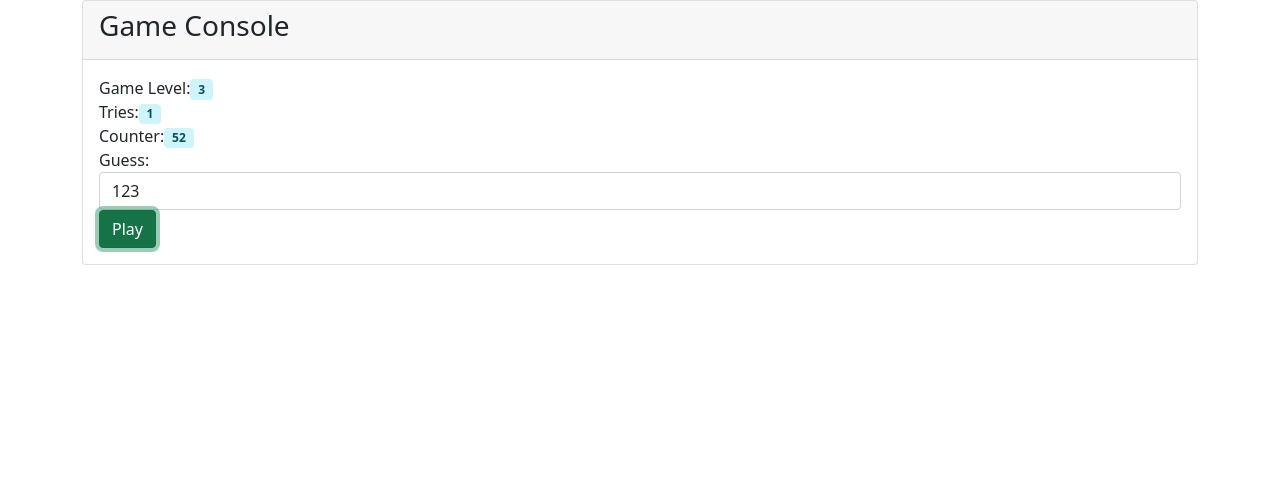
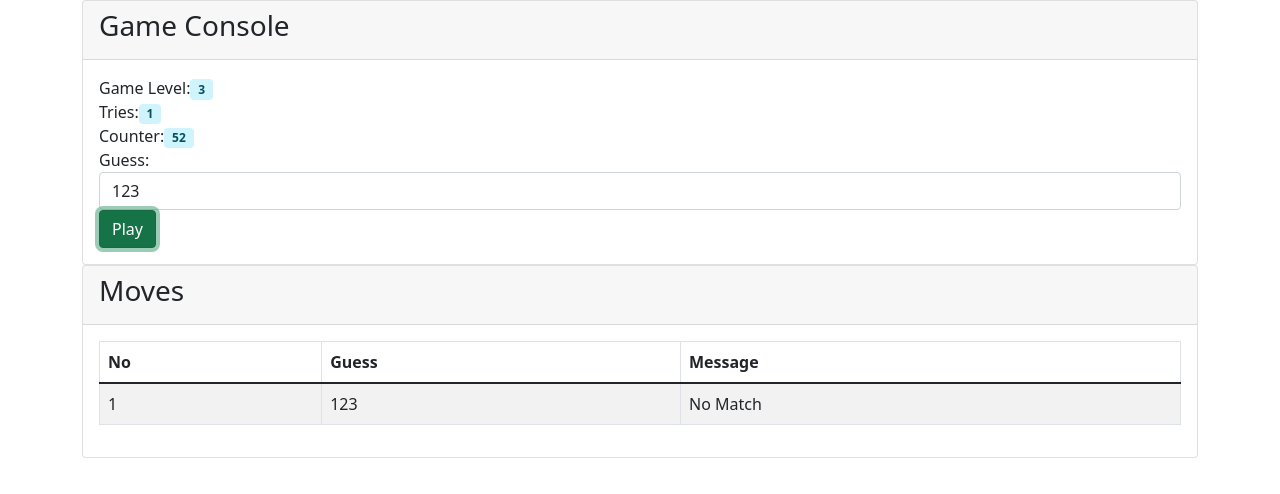
Before and after one commit to deepcloudlabs/dcl306-2022-mar-03, a React (Create React App) app in the folder mastermind/: page / in a window 1280 px wide. Both pictures are taken after a click on the button "Play". Shown: the top 494 px of the page. Built offline with nearby package versions, Linux system fonts and the light colour scheme.

Commit message:
Update App.js

```diff
--- a/mastermind/src/App.js
+++ b/mastermind/src/App.js
@@ -136,6 +136,33 @@
                     </div>
 
                 </div>
+                <div className="card">
+                    <div className="card-header">
+                        <h3 className="card-title">Moves</h3>
+                    </div>
+                    <div className="card-body">
+                        <table className="table table-hover table-striped table-bordered">
+                            <thead>
+                                <tr>
+                                    <th>No</th>
+                                    <th>Guess</th>
+                                    <th>Message</th>
+                                </tr>
+                            </thead>
+                            <tbody>
+                            {
+                               this.state.game.moves.map((move,index) =>
+                                  <tr key={move.guess + index.toString()}>
+                                     <td>{index+1}</td>
+                                     <td>{move.guess}</td>
+                                     <td>{move.message}</td>
+                                  </tr>
+                               )
+                            }
+                            </tbody>
+                        </table>
+                    </div>
+                </div>
             </div>
         );
     }
```
